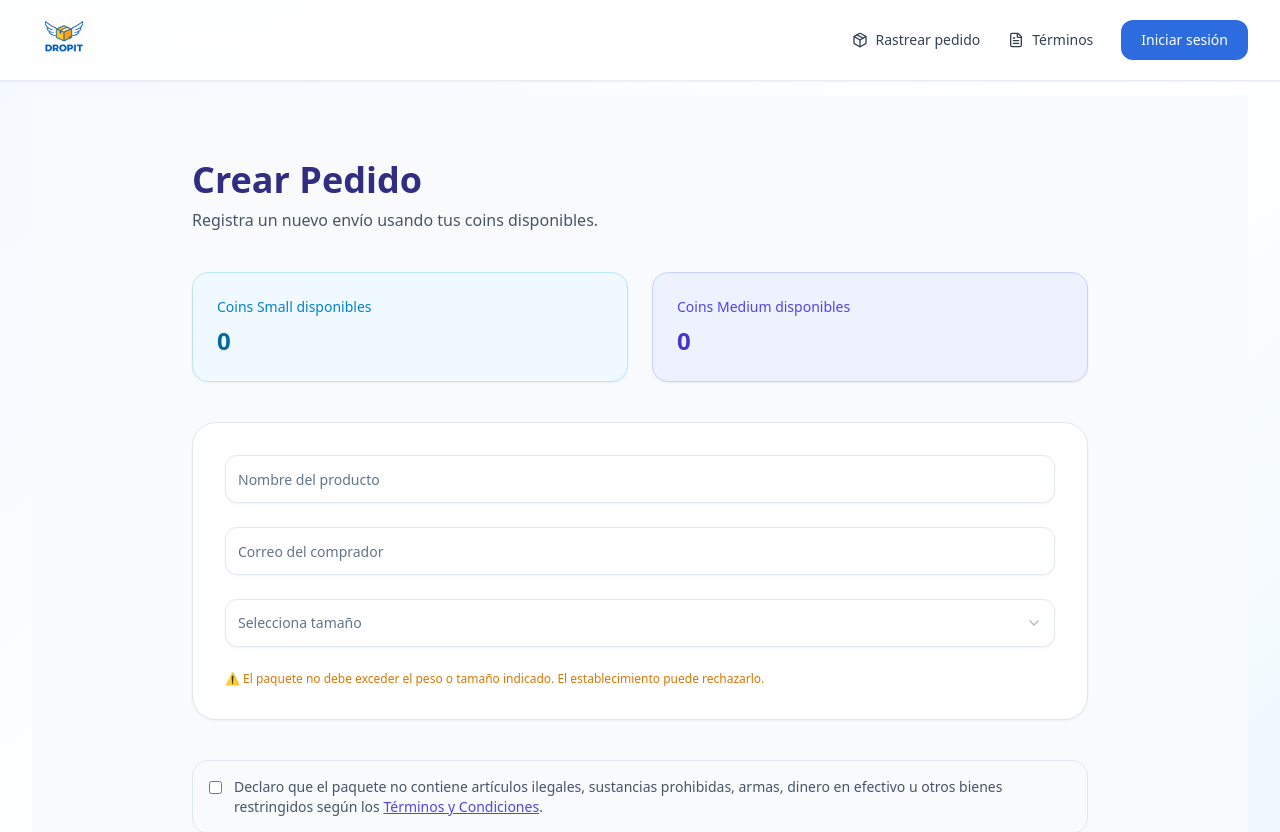
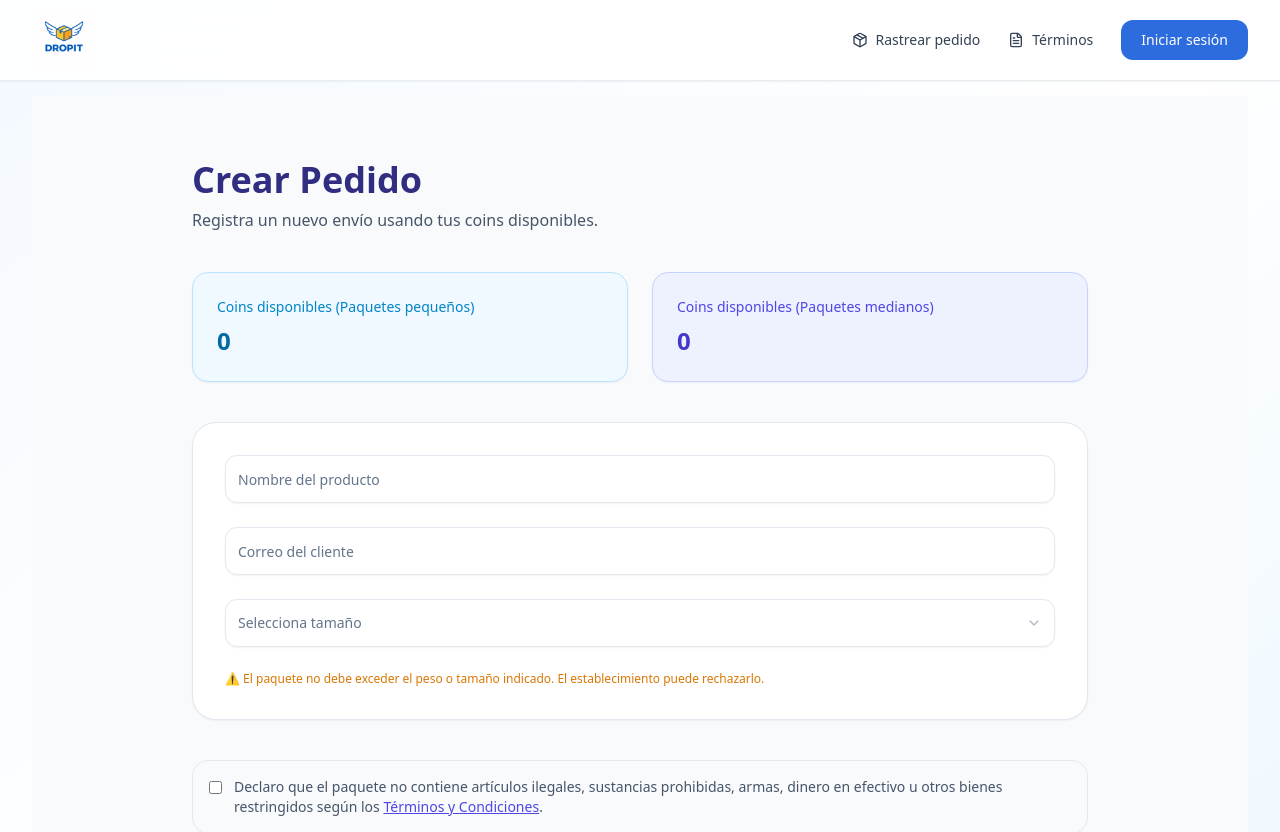
Before and after one commit to akunzg93-ui/dropit, a Next.js app: page /vendedor/crear-pedido in a window 1280 px wide. Shown: the top 832 px of the page. Built offline with nearby package versions, Linux system fonts and the light colour scheme; no server answers.

Commit message:
UX: cliente, paquetes pequenos y mejoras de onboarding

```diff
--- a/app/establecimiento/entregar/page.tsx
+++ b/app/establecimiento/entregar/page.tsx
@@ -513,7 +513,7 @@ const enviarEvaluacion = async () => {
 
         <div className="flex items-center justify-between text-sm opacity-90">
           <span>Proceso operativo</span>
-          <span>Entrega al comprador</span>
+          <span>Entrega al cliente</span>
         </div>
 
         <div className="w-full h-2 bg-white/20 rounded-full overflow-hidden">
@@ -525,7 +525,7 @@ const enviarEvaluacion = async () => {
         </h1>
 
         <p className="text-white/90 text-sm">
-          Valida el código del comprador para confirmar la entrega final del paquete.
+          Valida el código del cliente para confirmar la entrega final del paquete.
         </p>
       </div>
 
@@ -545,7 +545,7 @@ const enviarEvaluacion = async () => {
             >
               {scannerActivo
                 ? "📡 Cámara activa"
-                : "📷 Escanear QR del comprador"}
+                : "📷 Escanear QR del cliente"}
             </button>
 
             <div
--- a/app/establecimiento/page.js
+++ b/app/establecimiento/page.js
@@ -218,7 +218,7 @@ useEffect(() => {
     }
 
     if (!capSmall || !capMedium) {
-      setMensaje("Debes ingresar capacidad SMALL y MEDIUM.");
+      setMensaje("Debes ingresar capacidad para paquete pequeño y mediano.");
       return;
     }
 
@@ -703,11 +703,11 @@ window.scrollTo({
           </p>
 
           <p>
-            Small: hasta 3 kg · máx 40 cm por lado
+            Paquete pequeño: hasta 3 kg · máx 40 cm por lado
           </p>
 
           <p>
-            Medium: hasta 10 kg · máx 70 cm por lado
+            Paquete mediano: hasta 10 kg · máx 70 cm por lado
           </p>
         </div>
 
@@ -716,7 +716,7 @@ window.scrollTo({
 
           <div>
             <label className="block text-sm font-medium mb-2 text-slate-700">
-              Capacidad SMALL
+              Capacidad paquetes pequeños
             </label>
 
             <input
@@ -731,7 +731,7 @@ window.scrollTo({
 
           <div>
             <label className="block text-sm font-medium mb-2 text-slate-700">
-              Capacidad MEDIUM
+              Capacidad paquete mediano
             </label>
 
             <input
@@ -897,7 +897,7 @@ window.scrollTo({
 
               <div>
                 <p className="text-slate-400 text-xs">
-                  SMALL
+                  Pequeño
                 </p>
 
                 <p className="font-medium">
@@ -907,7 +907,7 @@ window.scrollTo({
 
               <div>
                 <p className="text-slate-400 text-xs">
-                  MEDIUM
+                  Mediano
                 </p>
 
                 <p className="font-medium">
@@ -1026,8 +1026,8 @@ window.scrollTo({
 
                   <td>
                     <div className="text-xs text-slate-600">
-                      S: {est.capacidad_small ?? "—"} <br />
-                      M: {est.capacidad_medium ?? "—"}
+                      Pequeño: {est.capacidad_small ?? "—"} <br />
+Mediano: {est.capacidad_medium ?? "—"}
                     </div>
                   </td>
 
--- a/app/establecimiento/recibir-pedido/page.tsx
+++ b/app/establecimiento/recibir-pedido/page.tsx
@@ -275,7 +275,7 @@ const cerrarPopup = () => {
           mt-2
           text-sm
         ">
-          El comprador fue notificado correctamente.
+          El cliente fue notificado correctamente.
         </p>
       </div>
 
--- a/app/vendedor/coins/page.jsx
+++ b/app/vendedor/coins/page.jsx
@@ -94,12 +94,12 @@ export default function ComprarCoinsPage() {
 
         <div className="grid md:grid-cols-2 gap-6">
           <SaldoCard
-            label="Coins Small disponibles"
+            label="Coins disponibles (paquetes pequeños)"
             value={coinsDisponibles.small}
             variant="small"
           />
           <SaldoCard
-            label="Coins Medium disponibles"
+            label="Coins disponibles (paquetes medianos)"
             value={coinsDisponibles.medium}
             variant="medium"
           />
@@ -107,14 +107,14 @@ export default function ComprarCoinsPage() {
 
         <div className="space-y-6">
           <CoinSelector
-            title="Coin Small"
+            title="Coin paquete pequeño"
             price={PRECIO_SMALL}
             qty={small}
             setQty={setSmall}
             variant="small"
           />
           <CoinSelector
-            title="Coin Medium"
+            title="Coin paquete mediano"
             price={PRECIO_MEDIUM}
             qty={medium}
             setQty={setMedium}
--- a/app/vendedor/crear-pedido/page.jsx
+++ b/app/vendedor/crear-pedido/page.jsx
@@ -298,7 +298,7 @@ return (
       <div className="grid md:grid-cols-2 gap-6">
         <div className="bg-sky-50 border border-sky-200 rounded-2xl p-6 shadow-sm">
           <p className="text-sm text-sky-600 mb-2">
-            Coins Small disponibles
+            Coins disponibles (Paquetes pequeños)
           </p>
 
           <p className="text-2xl font-bold text-sky-700">
@@ -308,7 +308,7 @@ return (
 
         <div className="bg-indigo-50 border border-indigo-200 rounded-2xl p-6 shadow-sm">
           <p className="text-sm text-indigo-600 mb-2">
-            Coins Medium disponibles
+            Coins disponibles (Paquetes medianos)
           </p>
 
           <p className="text-2xl font-bold text-indigo-700">
@@ -328,7 +328,7 @@ return (
         />
 
         <Input
-          placeholder="Correo del comprador"
+          placeholder="Correo del cliente"
           value={correoComprador}
           onChange={(e) => setCorreoComprador(e.target.value)}
           className="h-12 rounded-xl focus:ring-2 focus:ring-indigo-500"
@@ -467,9 +467,8 @@ return (
                 </p>
 
                 <p className="text-xs mt-2 opacity-70">
-                  Small: {est.capacidad_small} — Medium:{" "}
-                  {est.capacidad_medium}
-                </p>
+  Pequeño: {est.capacidad_small} — Mediano: {est.capacidad_medium}
+</p>
               </div>
             );
           })}
--- a/app/vendedor/dashboard/page.jsx
+++ b/app/vendedor/dashboard/page.jsx
@@ -130,11 +130,11 @@ export default function DashboardVendedor() {
 
                 <div className="flex gap-8 mt-4 text-lg font-bold">
                   <div>
-                    <p className="text-white/70 text-sm font-medium">Small</p>
+                    <p className="text-white/70 text-sm font-medium"> Paquetes Pequeños</p>
                     <p>{smallCoins}</p>
                   </div>
                   <div>
-                    <p className="text-white/70 text-sm font-medium">Medium</p>
+                    <p className="text-white/70 text-sm font-medium">Paquetes Medianos</p>
                     <p>{mediumCoins}</p>
                   </div>
                 </div>
--- a/components/ui/SharePedidoCard.tsx
+++ b/components/ui/SharePedidoCard.tsx
@@ -59,7 +59,7 @@ ${linkSeguimiento}
 
   async function enviarCorreo() {
     if (!correo) {
-      mostrarFeedback("No se encontró el correo del comprador");
+      mostrarFeedback("No se encontró el correo del cliente");
       return;
     }
 
@@ -102,7 +102,7 @@ ${linkSeguimiento}
           <div className="text-left">
             <h2 className="text-xl font-bold">Pedido creado correctamente</h2>
             <p className="text-sm text-white/80">
-              El comprador recibirá el folio y el link de seguimiento.
+              El cliente recibirá el folio y el link de seguimiento.
             </p>
           </div>
         </div>
@@ -127,7 +127,7 @@ ${linkSeguimiento}
 
           <div className="pt-5 border-t border-slate-200">
             <p className="text-xs uppercase tracking-wide text-slate-500 font-semibold">
-              Correo del comprador
+              Correo del cliente
             </p>
 
             <p className="text-sm text-slate-700 mt-1 break-all">
```
